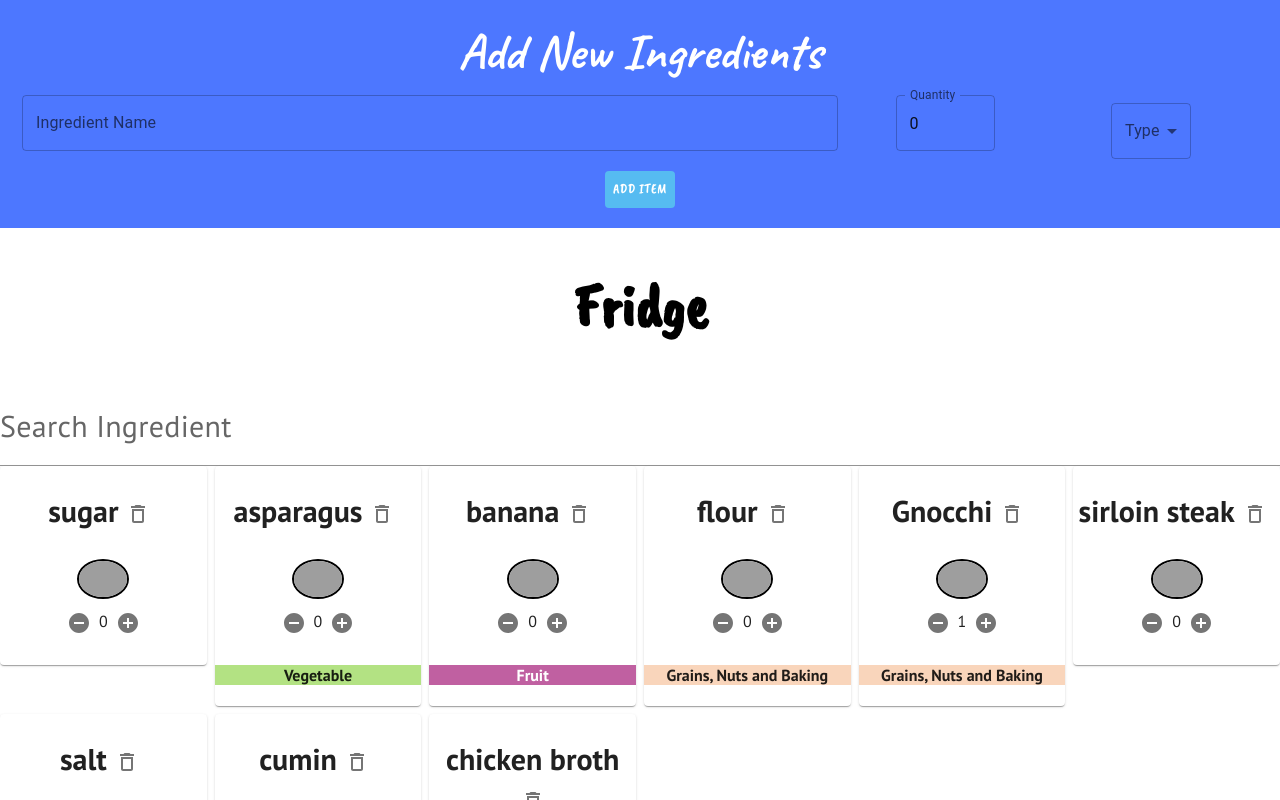
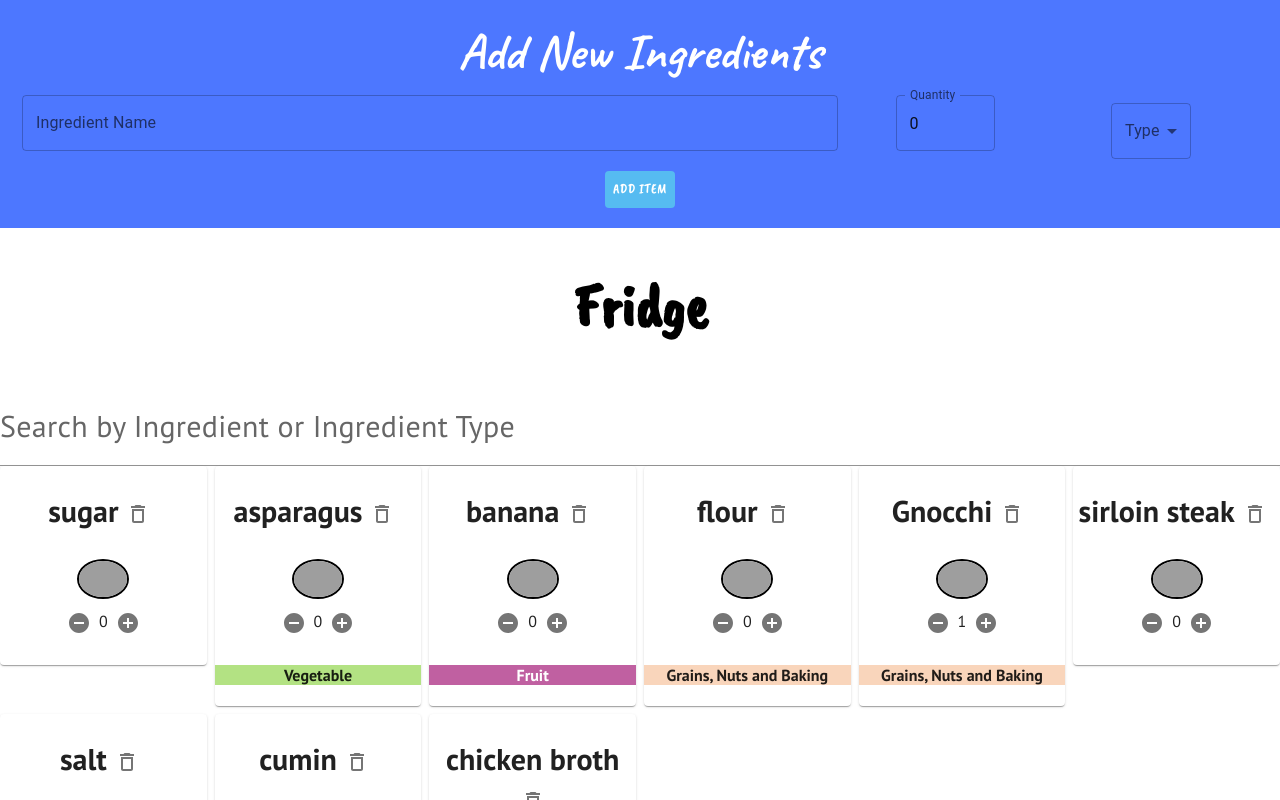
Before and after one commit to ybuchi/byomeals, a React (Create React App) app: page / in a window 1280 px wide. Shown: the top 800 px of the page. Built offline with nearby package versions, Linux system fonts and the light colour scheme; data requests are answered from the project's data file; grey boxes are pictures that could not be loaded; a web font is replaced by a local one.

Commit message:
final commit

```diff
--- a/src/Components/FoodContainer.js
+++ b/src/Components/FoodContainer.js
@@ -23,7 +23,7 @@ function FoodContainer({foodInFridge, deleteItem, fridgeData, setFridgeData, inc
             <h1 className="main-title">Fridge</h1>
             <TextField
                 className="ingredient-search"
-                label="Search Ingredient"
+                label="Search by Ingredient or Ingredient Type"
                 InputProps={{style:{fontSize : "40px", fontFamily : "'Caveat Brush', cursive"}}}
                 InputLabelProps={{style: {fontSize : "30px", fontFamily : "'PT Sans', sans-serif"}}}
                 variant="standard"
```
